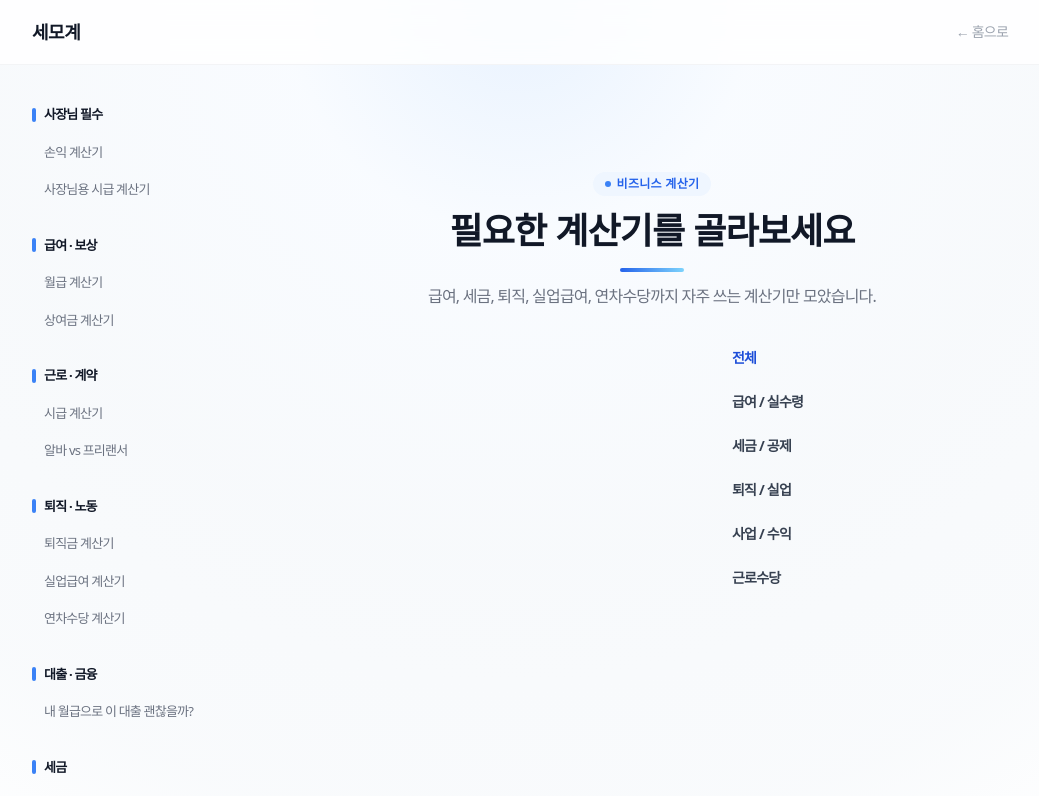
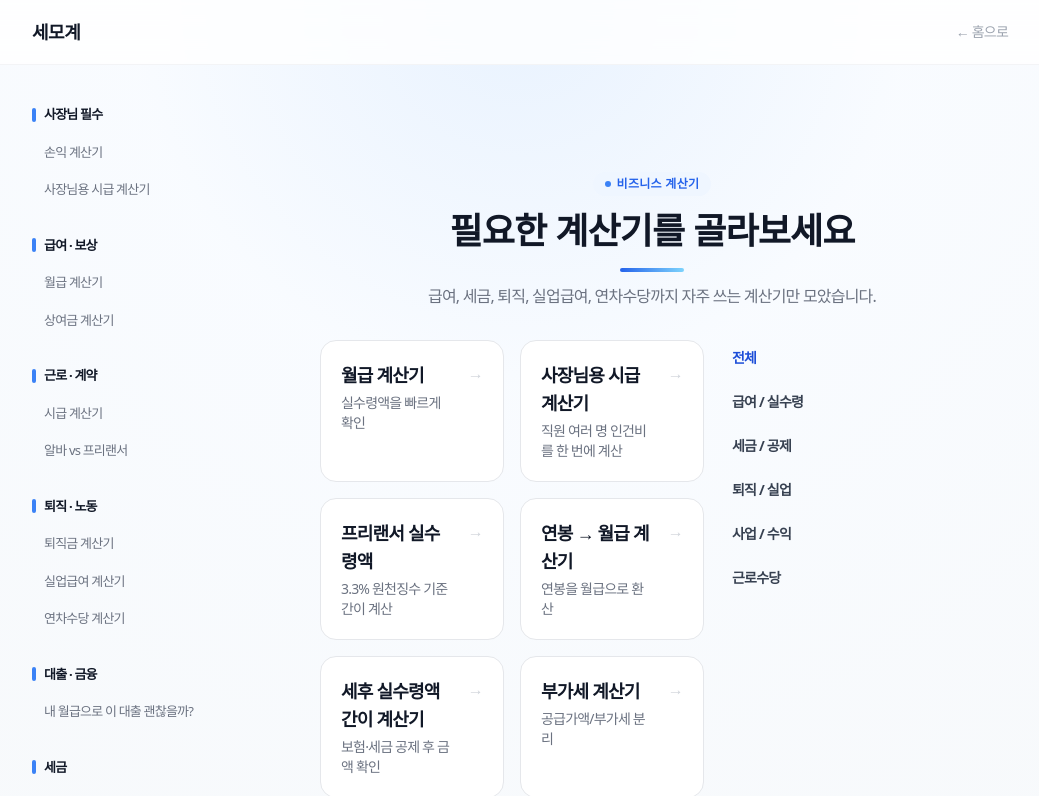
Before and after one commit to greentea2417/semogye-calculator, a Next.js app: page /business in a window 1280 px wide. Shown: the top 796 px of the page, without its empty margins (120-1159 px from the left). Built offline with nearby package versions, Linux system fonts and the light colour scheme; a web font is replaced by a local one.

Commit message:
style: move business calculator list into removed sidebar area

```diff
--- a/app/business/page.tsx
+++ b/app/business/page.tsx
@@ -1,57 +1,37 @@
 "use client";
 
 import Link from "next/link";
-import { useState } from "react";
+import { useMemo, useState } from "react";
 
 type Item = { href: string; label: string; desc: string };
 type Group = { title: string; accent: string; items: Item[] };
 
 const groups: Group[] = [
-  {
-    title: "급여 / 실수령",
-    accent: "blue",
-    items: [
+  { title: "급여 / 실수령", accent: "blue", items: [
     { href: "/business/salary", label: "월급 계산기", desc: "실수령액을 빠르게 확인" },
     { href: "/business/hourly-multi", label: "사장님용 시급 계산기", desc: "직원 여러 명 인건비를 한 번에 계산" },
     { href: "/business/freelance", label: "프리랜서 실수령액", desc: "3.3% 원천징수 기준 간이 계산" },
     { href: "/business/salary-conversion", label: "연봉 → 월급 계산기", desc: "연봉을 월급으로 환산" },
     { href: "/business/net-salary", label: "세후 실수령액 간이 계산기", desc: "보험·세금 공제 후 금액 확인" },
-    ],
-  },
-  {
-    title: "세금 / 공제",
-    accent: "violet",
-    items: [
+  ]},
+  { title: "세금 / 공제", accent: "violet", items: [
     { href: "/business/vat", label: "부가세 계산기", desc: "공급가액/부가세 분리" },
     { href: "/business/four-insurance", label: "4대보험 계산기", desc: "월급으로 4대보험 공제액 계산" },
-    ],
-  },
-  {
-    title: "퇴직 / 실업",
-    accent: "emerald",
-    items: [
+  ]},
+  { title: "퇴직 / 실업", accent: "emerald", items: [
     { href: "/business/retirement", label: "퇴직금 계산기", desc: "퇴직금 예상액 확인" },
     { href: "/business/unemployment", label: "실업급여 계산기", desc: "수급 가능액 예상" },
     { href: "/business/annual", label: "연차수당 계산기", desc: "미사용 연차수당 계산" },
-    ],
-  },
-  {
-    title: "사업 / 수익",
-    accent: "amber",
-    items: [
+  ]},
+  { title: "사업 / 수익", accent: "amber", items: [
     { href: "/business/profit", label: "손익 계산기", desc: "매출과 비용을 한 번에" },
     { href: "/business/compound", label: "복리 계산기", desc: "원금·이율·기간으로 만기 금액 계산" },
-    ],
-  },
-  {
-    title: "근로수당",
-    accent: "rose",
-    items: [
+  ]},
+  { title: "근로수당", accent: "rose", items: [
     { href: "/business/weekly-holiday", label: "주휴수당 계산기", desc: "주 15시간 이상 주휴수당 예상" },
     { href: "/business/night-pay", label: "야간수당 계산기", desc: "야간근로 가산수당 계산" },
     { href: "/business/rest-day-pay", label: "휴일근로수당 계산기", desc: "휴일근로 가산수당 계산" },
-    ],
-  },
+  ]},
 ];
 
 const ALL_TITLE = "전체";
@@ -59,26 +39,11 @@ const ALL_TITLE = "전체";
 function DesktopMenu({ selected, onSelect }: { selected: string; onSelect: (title: string) => void }) {
   return (
     <div className="sticky top-6 space-y-2">
-      <a
-        href="#전체"
-        onClick={(e) => {
-          e.preventDefault();
-          onSelect(ALL_TITLE);
-        }}
-        className={`flex items-center justify-between rounded-2xl px-1 py-2 text-sm font-bold transition ${selected === ALL_TITLE ? "text-blue-700" : "text-gray-700 hover:text-blue-600"}`}
-      >
+      <a href="#전체" onClick={(e) => { e.preventDefault(); onSelect(ALL_TITLE); }} className={`flex items-center justify-between rounded-2xl px-1 py-2 text-sm font-bold transition ${selected === ALL_TITLE ? "text-blue-700" : "text-gray-700 hover:text-blue-600"}`}>
         <span>{ALL_TITLE}</span>
       </a>
       {groups.map((group) => (
-        <a
-          key={group.title}
-          href={`#${group.title}`}
-          onClick={(e) => {
-            e.preventDefault();
-            onSelect(group.title);
-          }}
-          className={`flex items-center justify-between rounded-2xl px-1 py-2 text-sm font-bold transition ${selected === group.title ? "text-blue-700" : "text-gray-700 hover:text-blue-600"}`}
-        >
+        <a key={group.title} href={`#${group.title}`} onClick={(e) => { e.preventDefault(); onSelect(group.title); }} className={`flex items-center justify-between rounded-2xl px-1 py-2 text-sm font-bold transition ${selected === group.title ? "text-blue-700" : "text-gray-700 hover:text-blue-600"}`}>
           <span>{group.title}</span>
         </a>
       ))}
@@ -90,18 +55,10 @@ function MobileSections({ groups }: { groups: Group[] }) {
   return (
     <div className="space-y-8 md:hidden">
       {groups.map((group) => {
-        const s = {
-          blue: "bg-blue-50 text-blue-600",
-          violet: "bg-violet-50 text-violet-600",
-          emerald: "bg-emerald-50 text-emerald-600",
-          amber: "bg-amber-50 text-amber-600",
-          rose: "bg-rose-50 text-rose-600",
-        }[group.accent];
+        const s = { blue: "bg-blue-50 text-blue-600", violet: "bg-violet-50 text-violet-600", emerald: "bg-emerald-50 text-emerald-600", amber: "bg-amber-50 text-amber-600", rose: "bg-rose-50 text-rose-600" }[group.accent];
         return (
           <section key={group.title} className="rounded-[28px] border border-gray-100 bg-white p-5 shadow-sm shadow-gray-200/30">
-            <div className={`mb-4 inline-flex items-center gap-2 rounded-full px-3 py-1 text-xs font-bold ${s}`}>
-              {group.title}
-            </div>
+            <div className={`mb-4 inline-flex items-center gap-2 rounded-full px-3 py-1 text-xs font-bold ${s}`}>{group.title}</div>
             <div className="grid grid-cols-1 gap-4">
               {group.items.map((item) => (
                 <Link key={item.href} href={item.href} className="group rounded-2xl border border-gray-200 bg-white p-5 transition-all hover:-translate-y-0.5 hover:border-blue-200 hover:shadow-lg">
@@ -124,6 +81,10 @@ function MobileSections({ groups }: { groups: Group[] }) {
 
 export default function BusinessPage() {
   const [selected, setSelected] = useState(ALL_TITLE);
+  const visibleItems = useMemo(
+    () => (selected === ALL_TITLE ? groups.flatMap((g) => g.items) : groups.filter((g) => g.title === selected).flatMap((g) => g.items)),
+    [selected],
+  );
 
   return (
     <div className="mx-auto max-w-6xl px-4 py-12 sm:px-6 sm:py-16">
@@ -137,7 +98,21 @@ export default function BusinessPage() {
       </div>
 
       <div className="flex flex-col gap-6 md:flex-row">
-        <div className="min-w-0 flex-1" />
+        <div className="min-w-0 flex-1">
+          <div className="grid grid-cols-1 gap-4 sm:grid-cols-2">
+            {visibleItems.map((item) => (
+              <Link key={item.href} href={item.href} className="group rounded-2xl border border-gray-200 bg-white p-5 transition-all hover:-translate-y-0.5 hover:border-blue-200 hover:shadow-lg">
+                <div className="flex items-start justify-between gap-4">
+                  <div>
+                    <h2 className="text-lg font-bold text-gray-900 transition-colors group-hover:text-blue-600">{item.label}</h2>
+                    <p className="mt-1 text-sm text-gray-500">{item.desc}</p>
+                  </div>
+                  <span className="text-gray-300 transition-colors group-hover:text-blue-500">→</span>
+                </div>
+              </Link>
+            ))}
+          </div>
+        </div>
         <div className="hidden md:block md:w-64 md:shrink-0">
           <DesktopMenu selected={selected} onSelect={setSelected} />
         </div>
```
Lines whose indentation alone changed are shown as unchanged.
